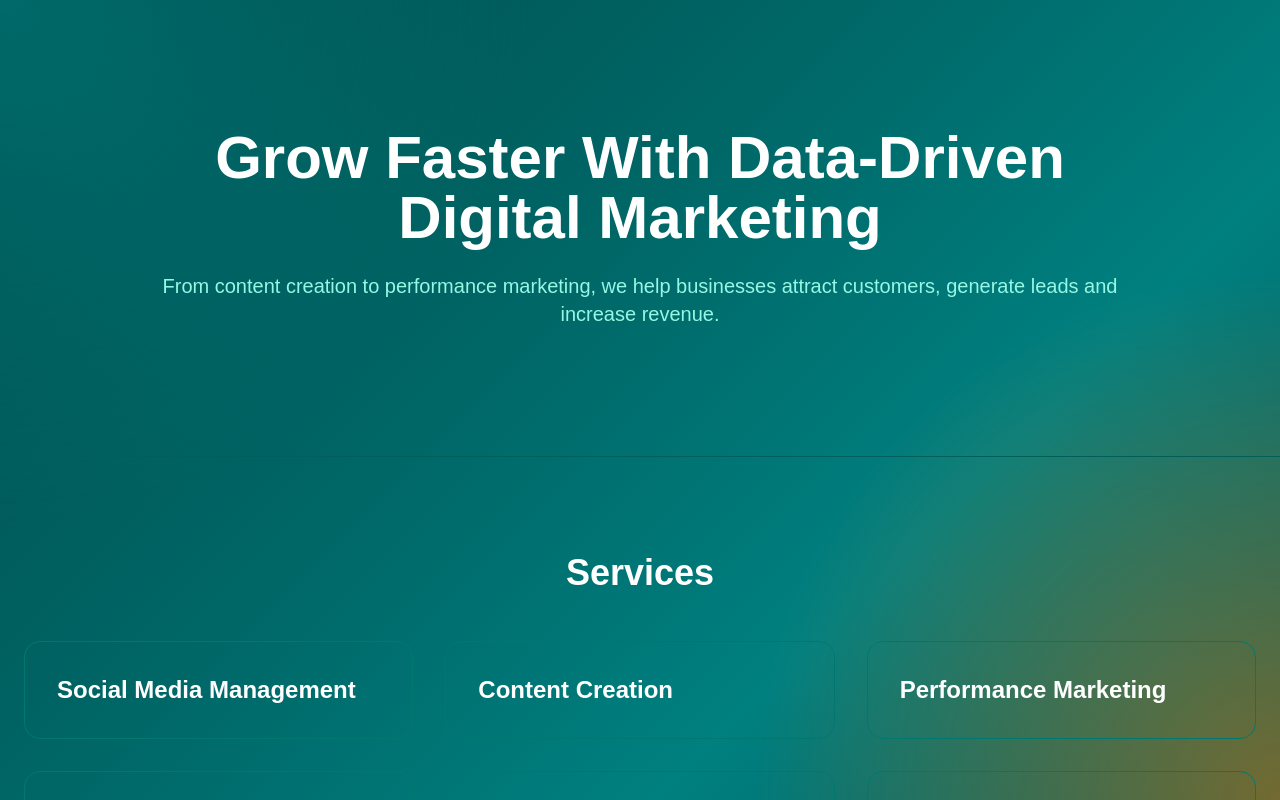
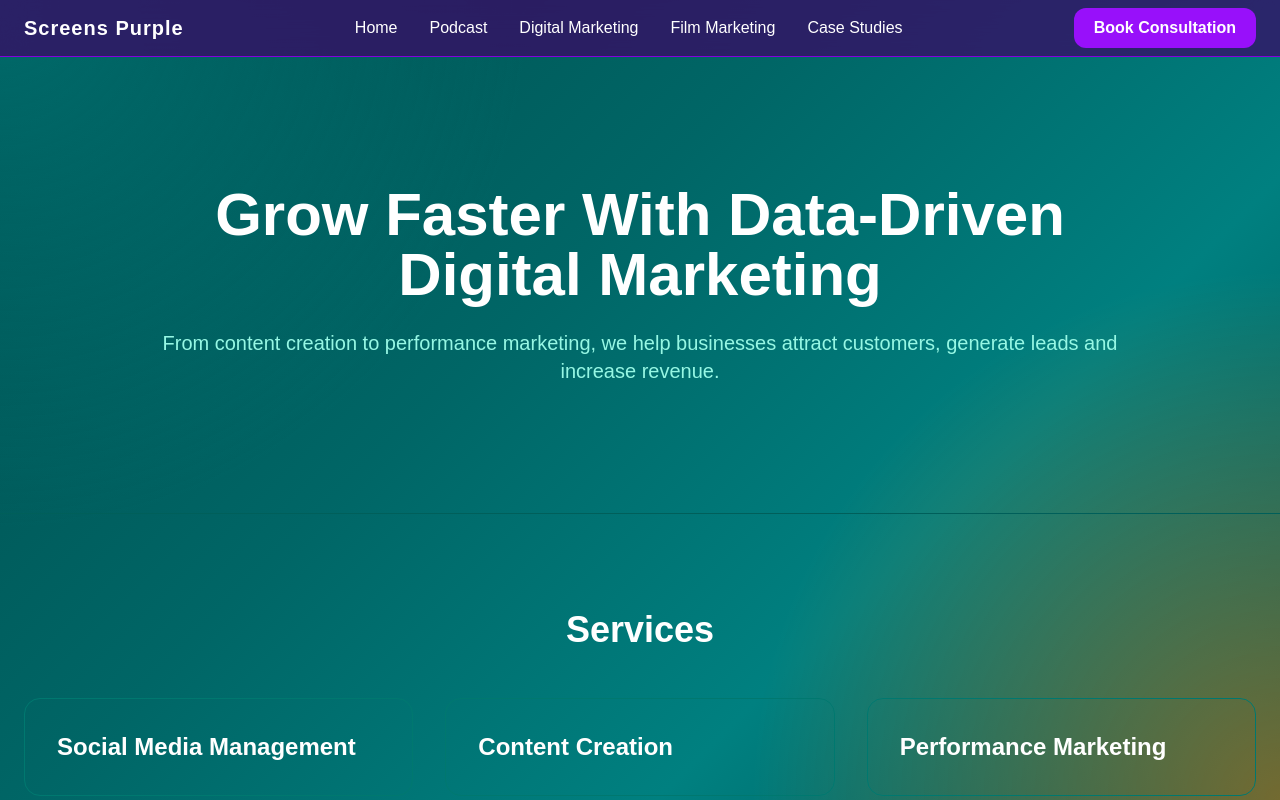
Before and after one commit to p8d9ym8dz7-lang/screenspurple-Marketing-Site, a Next.js app: page /digital-marketing in a window 1280 px wide. Shown: the top 800 px of the page. Built offline with nearby package versions, Linux system fonts and the light colour scheme.

Commit message:
feat: add navigation bar across site

```diff
--- a/src/app/book/page.tsx
+++ b/src/app/book/page.tsx
@@ -1,5 +1,30 @@
 export default function BookPage() {
   return (
+    <>
+
+      <header className="sticky top-0 z-50 backdrop-blur-md bg-purple-950/70 border-b border-purple-700">
+        <div className="mx-auto flex max-w-7xl items-center justify-between px-6 py-2">
+          <h1 className="text-xl font-bold tracking-wider">
+            Screens Purple
+          </h1>
+
+          <nav className="hidden gap-8 md:flex">
+            <a href="/index.html">Home</a>
+            <a href="/podcast/index.html">Podcast</a>
+            <a href="/digital-marketing/index.html">Digital Marketing</a>
+            <a href="/film-marketing/index.html">Film Marketing</a>
+            <a href="/case-studies/index.html">Case Studies</a>
+          </nav>
+
+          <a
+            href="/book/index.html"
+            className="rounded-xl bg-purple-600 px-5 py-2 font-semibold"
+          >
+            Book Consultation
+          </a>
+        </div>
+      </header>
+
     <main className="min-h-screen bg-transparent text-white">
       <section className="mx-auto max-w-5xl px-6 py-32 text-center">
         <h1 className="mb-6 text-5xl font-bold">
@@ -11,5 +36,6 @@ export default function BookPage() {
         </p>
       </section>
     </main>
+    </>
   );
 }
--- a/src/app/digital-marketing/page.tsx
+++ b/src/app/digital-marketing/page.tsx
@@ -1,5 +1,30 @@
 export default function DigitalMarketingPage() {
   return (
+    <>
+
+      <header className="sticky top-0 z-50 backdrop-blur-md bg-purple-950/70 border-b border-purple-700">
+        <div className="mx-auto flex max-w-7xl items-center justify-between px-6 py-2">
+          <h1 className="text-xl font-bold tracking-wider">
+            Screens Purple
+          </h1>
+
+          <nav className="hidden gap-8 md:flex">
+            <a href="/index.html">Home</a>
+            <a href="/podcast/index.html">Podcast</a>
+            <a href="/digital-marketing/index.html">Digital Marketing</a>
+            <a href="/film-marketing/index.html">Film Marketing</a>
+            <a href="/case-studies/index.html">Case Studies</a>
+          </nav>
+
+          <a
+            href="/book/index.html"
+            className="rounded-xl bg-purple-600 px-5 py-2 font-semibold"
+          >
+            Book Consultation
+          </a>
+        </div>
+      </header>
+
     <main className="min-h-screen bg-transparent text-white">
 
       <section className="px-6 py-32 text-center">
@@ -70,5 +95,6 @@ export default function DigitalMarketingPage() {
       </section>
 
     </main>
+    </>
   );
 }
--- a/src/app/film-marketing/page.tsx
+++ b/src/app/film-marketing/page.tsx
@@ -1,5 +1,30 @@
 export default function FilmMarketingPage() {
   return (
+    <>
+
+      <header className="sticky top-0 z-50 backdrop-blur-md bg-purple-950/70 border-b border-purple-700">
+        <div className="mx-auto flex max-w-7xl items-center justify-between px-6 py-2">
+          <h1 className="text-xl font-bold tracking-wider">
+            Screens Purple
+          </h1>
+
+          <nav className="hidden gap-8 md:flex">
+            <a href="/index.html">Home</a>
+            <a href="/podcast/index.html">Podcast</a>
+            <a href="/digital-marketing/index.html">Digital Marketing</a>
+            <a href="/film-marketing/index.html">Film Marketing</a>
+            <a href="/case-studies/index.html">Case Studies</a>
+          </nav>
+
+          <a
+            href="/book/index.html"
+            className="rounded-xl bg-purple-600 px-5 py-2 font-semibold"
+          >
+            Book Consultation
+          </a>
+        </div>
+      </header>
+
     <main className="min-h-screen bg-transparent text-white">
 
       <section className="px-6 py-32 text-center">
@@ -142,5 +167,6 @@ export default function FilmMarketingPage() {
       </section>
 
     </main>
+    </>
   );
 }
--- a/src/app/page.tsx
+++ b/src/app/page.tsx
@@ -12,6 +12,7 @@ export default function HomePage() {
           </div>
 
           <nav className="hidden gap-8 md:flex">
+            <a href="/index.html">Home</a>
             <a href="/podcast/index.html">Podcast</a>
             <a href="/digital-marketing/index.html">Digital Marketing</a>
             <a href="/film-marketing/index.html">Film Marketing</a>
--- a/src/app/podcast/page.tsx
+++ b/src/app/podcast/page.tsx
@@ -1,5 +1,30 @@
 export default function PodcastPage() {
   return (
+    <>
+
+      <header className="sticky top-0 z-50 backdrop-blur-md bg-purple-950/70 border-b border-purple-700">
+        <div className="mx-auto flex max-w-7xl items-center justify-between px-6 py-2">
+          <h1 className="text-xl font-bold tracking-wider">
+            Screens Purple
+          </h1>
+
+          <nav className="hidden gap-8 md:flex">
+            <a href="/index.html">Home</a>
+            <a href="/podcast/index.html">Podcast</a>
+            <a href="/digital-marketing/index.html">Digital Marketing</a>
+            <a href="/film-marketing/index.html">Film Marketing</a>
+            <a href="/case-studies/index.html">Case Studies</a>
+          </nav>
+
+          <a
+            href="/book/index.html"
+            className="rounded-xl bg-purple-600 px-5 py-2 font-semibold"
+          >
+            Book Consultation
+          </a>
+        </div>
+      </header>
+
     <main className="min-h-screen bg-transparent text-white">
 
       <section className="px-6 py-32">
@@ -164,5 +189,6 @@ export default function PodcastPage() {
       </section>
 
     </main>
+    </>
   );
 }
```
